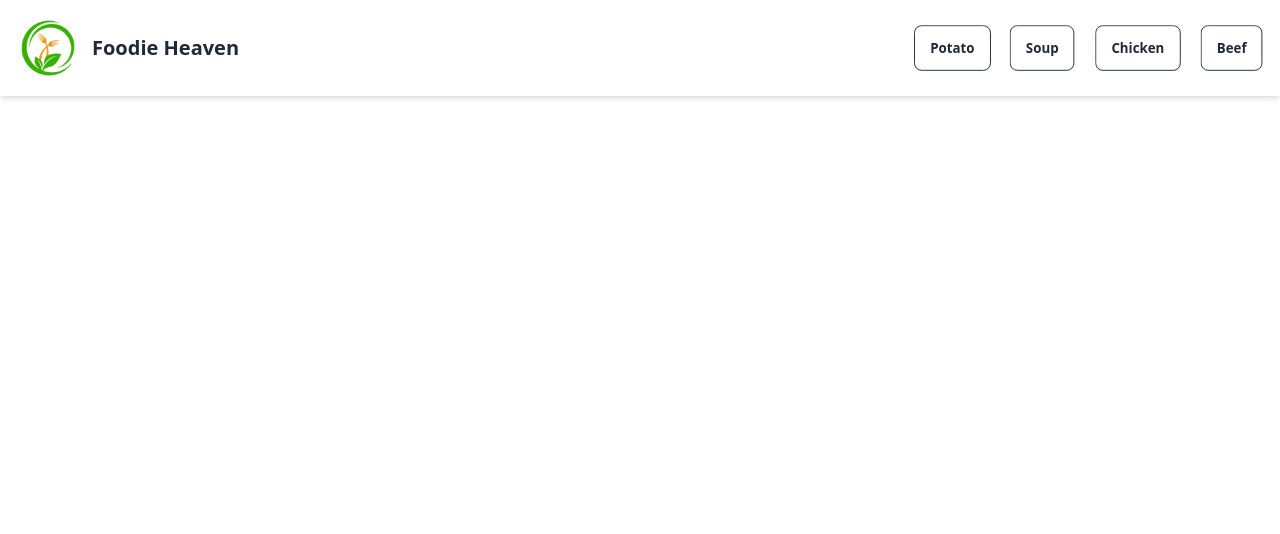
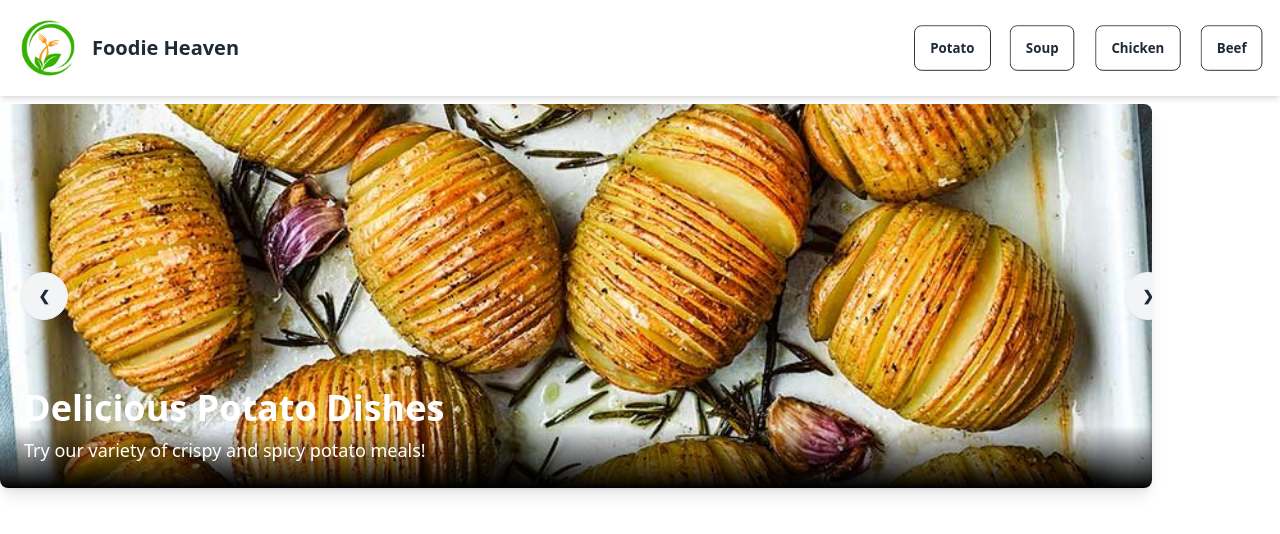
Before and after one commit to devJayed/Assignment-2, a React (Vite) app: page / in a window 1280 px wide. Shown: the top 534 px of the page. Built offline with nearby package versions, Linux system fonts and the light colour scheme.

Commit message:
banner section

```diff
--- a/src/Layout/Main.jsx
+++ b/src/Layout/Main.jsx
@@ -6,7 +6,7 @@ const Main = () => {
     <div>
       {/* Navbar section   */}
       <Navbar></Navbar>
-      {/* <Banner></Banner> */}
+      <Banner></Banner>
     </div>
   );
 };
```
